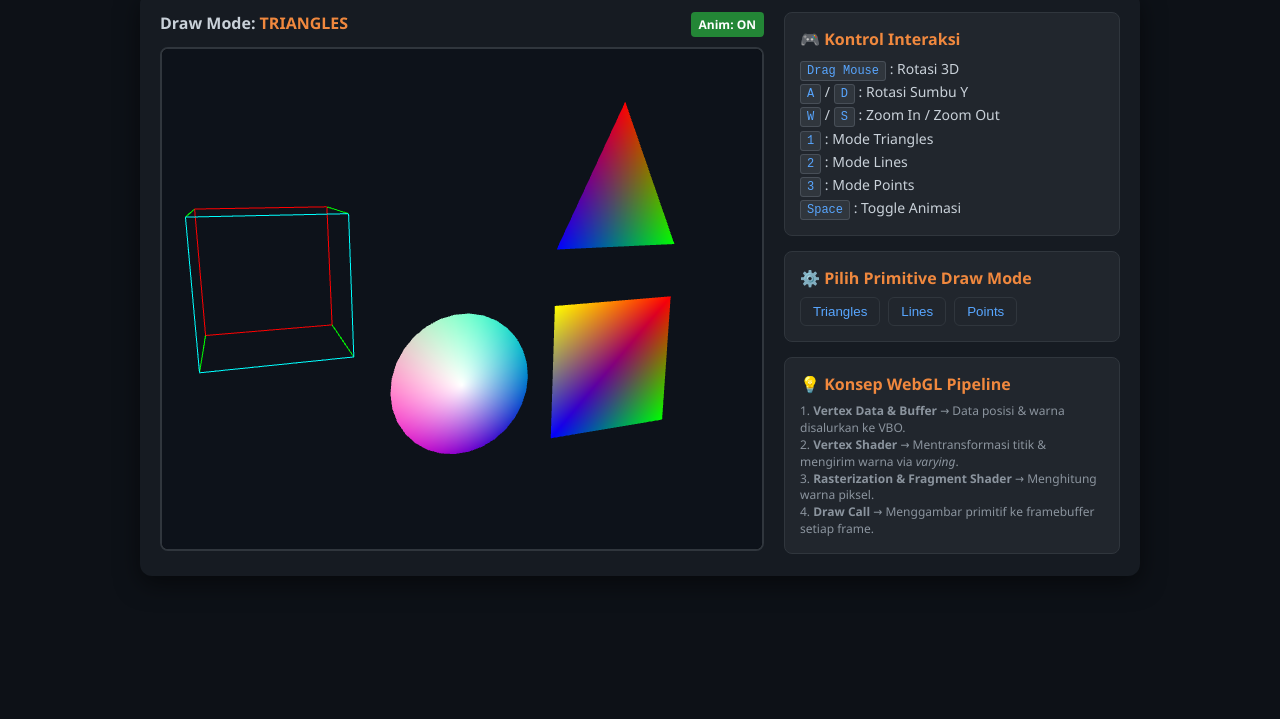
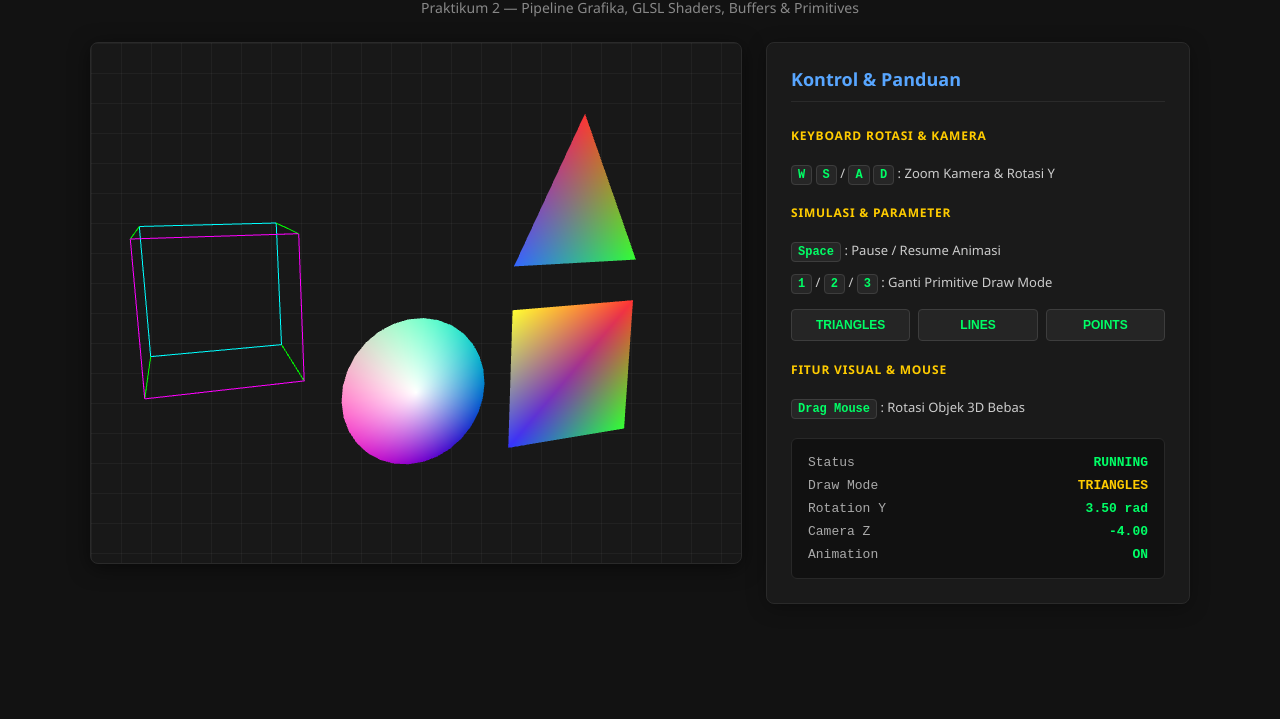
Before and after one commit to MandyTjandra/Praktikum-Grafika-Komputer, a plain HTML site: page Praktikum 2/index.html in a window 1280 px wide. Shown: the part 81-800 px from the top of the page. Drawn offline with Linux system fonts and the light colour scheme.

Commit message:
Update index.html

```diff
--- a/Praktikum 2/index.html
+++ b/Praktikum 2/index.html
@@ -7,137 +7,237 @@
     <style>
         * { box-sizing: border-box; margin: 0; padding: 0; }
         body {
-            background-color: #0d1117;
-            color: #c9d1d9;
-            font-family: 'Segoe UI', Tahoma, Geneva, Verdana, sans-serif;
+            background-color: #121212;
+            color: #d4d4d4;
+            font-family: 'Segoe UI', -apple-system, BlinkMacSystemFont, Roboto, sans-serif;
             display: flex;
             flex-direction: column;
             align-items: center;
             min-height: 100vh;
-            padding: 20px;
+            padding: 30px 20px;
         }
-        h1 { color: #58a6ff; margin-bottom: 10px; }
-        .container {
+
+        /* Header Style */
+        .header {
+            text-align: center;
+            margin-bottom: 25px;
+        }
+        .header h1 {
+            color: #00ff66;
+            font-size: 32px;
+            font-weight: 800;
+            margin-bottom: 6px;
+            letter-spacing: 0.5px;
+        }
+        .header p {
+            color: #888;
+            font-size: 14px;
+        }
+
+        /* Layout Container */
+        .main-container {
             display: flex;
             flex-direction: row;
-            gap: 20px;
-            background: #161b22;
-            padding: 20px;
-            border-radius: 12px;
-            box-shadow: 0 8px 24px rgba(0,0,0,0.5);
-            max-width: 1000px;
+            gap: 24px;
+            max-width: 1100px;
             width: 100%;
+            align-items: flex-start;
+        }
+
+        /* Canvas Wrapper with Grid Background */
+        .canvas-container {
+            position: relative;
+            background-color: #181818;
+            background-image:
+                linear-gradient(to right, rgba(255, 255, 255, 0.04) 1px, transparent 1px),
+                linear-gradient(to bottom, rgba(255, 255, 255, 0.04) 1px, transparent 1px);
+            background-size: 30px 30px;
+            border: 1px solid #2a2a2a;
+            border-radius: 8px;
+            box-shadow: 0 4px 20px rgba(0, 0, 0, 0.5);
+            overflow: hidden;
         }
         canvas {
-            border: 2px solid #30363d;
-            border-radius: 8px;
-            background-color: #000;
+            display: block;
             cursor: grab;
         }
         canvas:active { cursor: grabbing; }
-        .controls {
+
+        /* Sidebar Style */
+        .sidebar {
             flex: 1;
+            background-color: #1a1a1a;
+            border: 1px solid #2a2a2a;
+            border-radius: 8px;
+            padding: 24px;
             display: flex;
             flex-direction: column;
-            gap: 15px;
+            gap: 20px;
+            box-shadow: 0 4px 20px rgba(0, 0, 0, 0.3);
+            min-width: 320px;
         }
-        .card {
-            background: #21262d;
-            padding: 15px;
-            border-radius: 8px;
-            border: 1px solid #30363d;
+
+        .sidebar h2 {
+            color: #58a6ff;
+            font-size: 18px;
+            border-bottom: 1px solid #2a2a2a;
+            padding-bottom: 10px;
+            margin-bottom: 5px;
         }
-        .card h3 { color: #f0883e; margin-bottom: 8px; font-size: 16px; }
-        ul { list-style-type: none; font-size: 14px; line-height: 1.6; }
+
+        .section-title {
+            color: #ffcc00;
+            font-size: 12px;
+            font-weight: 700;
+            text-transform: uppercase;
+            letter-spacing: 0.8px;
+            margin-bottom: 8px;
+        }
+
+        .control-group {
+            display: flex;
+            flex-direction: column;
+            gap: 12px;
+        }
+
+        .control-item {
+            font-size: 13px;
+            color: #ccc;
+            line-height: 1.5;
+        }
+
         kbd {
-            background: #30363d;
-            border-radius: 3px;
+            background-color: #262626;
+            color: #00ff66;
+            border: 1px solid #3d3d3d;
+            border-radius: 4px;
             padding: 2px 6px;
+            font-family: monospace;
             font-size: 12px;
-            color: #58a6ff;
-            border: 1px solid #484f58;
+            font-weight: bold;
         }
-        .status-bar {
+
+        /* Status Box */
+        .status-box {
+            background-color: #111;
+            border: 1px solid #282828;
+            border-radius: 6px;
+            padding: 16px;
+            font-family: 'Courier New', Courier, monospace;
+            font-size: 13px;
+            display: flex;
+            flex-direction: column;
+            gap: 8px;
+        }
+        .status-row {
             display: flex;
             justify-content: space-between;
-            margin-bottom: 10px;
-            font-weight: bold;
         }
-        .badge {
-            padding: 4px 8px;
-            border-radius: 4px;
-            background: #238636;
-            color: white;
-            font-size: 12px;
-        }
+        .status-label { color: #aaa; }
+        .status-value { color: #00ff66; font-weight: bold; }
+        .status-value.off { color: #ff4444; }
+
+        /* Interactive Buttons */
         .btn-group {
             display: flex;
             gap: 8px;
-            margin-top: 8px;
+            margin-top: 4px;
         }
         button {
-            background: #21262d;
-            color: #58a6ff;
-            border: 1px solid #30363d;
-            padding: 6px 12px;
-            border-radius: 6px;
+            flex: 1;
+            background: #252525;
+            color: #00ff66;
+            border: 1px solid #3d3d3d;
+            padding: 8px 12px;
+            border-radius: 4px;
+            font-size: 12px;
+            font-weight: bold;
             cursor: pointer;
-            transition: 0.2s;
+            transition: all 0.2s ease;
         }
-        button:hover { background: #30363d; }
+        button:hover {
+            background: #00ff66;
+            color: #111;
+            border-color: #00ff66;
+        }
     </style>
 </head>
 <body>
 
-    <h1>WebGL Primitive Playground</h1>
+    <div class="header">
+        <h1>WebGL Primitive Playground</h1>
+        <p>Praktikum 2 — Pipeline Grafika, GLSL Shaders, Buffers & Primitives</p>
+    </div>
 
-    <div class="container">
-        <div>
-            <div class="status-bar">
-                <span>Draw Mode: <span id="modeLabel" style="color:#f0883e;">TRIANGLES</span></span>
-                <span class="badge" id="animBadge">Anim: ON</span>
-            </div>
-            <canvas id="webgl-canvas" width="600" height="500"></canvas>
+    <div class="main-container">
+        <!-- Canvas Left Area -->
+        <div class="canvas-container">
+            <canvas id="webgl-canvas" width="650" height="520"></canvas>
         </div>
 
-        <div class="controls">
-            <div class="card">
-                <h3>🎮 Kontrol Interaksi</h3>
-                <ul>
-                    <li><kbd>Drag Mouse</kbd> : Rotasi 3D</li>
-                    <li><kbd>A</kbd> / <kbd>D</kbd> : Rotasi Sumbu Y</li>
-                    <li><kbd>W</kbd> / <kbd>S</kbd> : Zoom In / Zoom Out</li>
-                    <li><kbd>1</kbd> : Mode Triangles</li>
-                    <li><kbd>2</kbd> : Mode Lines</li>
-                    <li><kbd>3</kbd> : Mode Points</li>
-                    <li><kbd>Space</kbd> : Toggle Animasi</li>
-                </ul>
-            </div>
+        <!-- Sidebar Right Area -->
+        <div class="sidebar">
+            <h2>Kontrol & Panduan</h2>
 
-            <div class="card">
-                <h3>⚙️ Pilih Primitive Draw Mode</h3>
-                <div class="btn-group">
-                    <button onclick="setDrawMode(0)">Triangles</button>
-                    <button onclick="setDrawMode(1)">Lines</button>
-                    <button onclick="setDrawMode(2)">Points</button>
+            <div class="control-group">
+                <div class="section-title">Keyboard Rotasi & Kamera</div>
+                <div class="control-item">
+                    <kbd>W</kbd> <kbd>S</kbd> / <kbd>A</kbd> <kbd>D</kbd> : Zoom Kamera & Rotasi Y
                 </div>
             </div>
 
-            <div class="card">
-                <h3>💡 Konsep WebGL Pipeline</h3>
-                <p style="font-size: 12px; line-height: 1.4; color: #8b949e;">
-                    1. <b>Vertex Data & Buffer</b> → Data posisi & warna disalurkan ke VBO.<br>
-                    2. <b>Vertex Shader</b> → Mentransformasi titik & mengirim warna via <i>varying</i>.<br>
-                    3. <b>Rasterization & Fragment Shader</b> → Menghitung warna piksel.<br>
-                    4. <b>Draw Call</b> → Menggambar primitif ke framebuffer setiap frame.
-                </p>
+            <div class="control-group">
+                <div class="section-title">Simulasi & Parameter</div>
+                <div class="control-item">
+                    <kbd>Space</kbd> : Pause / Resume Animasi
+                </div>
+                <div class="control-item">
+                    <kbd>1</kbd> / <kbd>2</kbd> / <kbd>3</kbd> : Ganti Primitive Draw Mode
+                </div>
+                <div class="btn-group">
+                    <button onclick="setDrawMode(0)">TRIANGLES</button>
+                    <button onclick="setDrawMode(1)">LINES</button>
+                    <button onclick="setDrawMode(2)">POINTS</button>
+                </div>
+            </div>
+
+            <div class="control-group">
+                <div class="section-title">Fitur Visual & Mouse</div>
+                <div class="control-item">
+                    <kbd>Drag Mouse</kbd> : Rotasi Objek 3D Bebas
+                </div>
+            </div>
+
+            <!-- Status Box -->
+            <div class="status-box">
+                <div class="status-row">
+                    <span class="status-label">Status</span>
+                    <span class="status-value" id="valStatus">RUNNING</span>
+                </div>
+                <div class="status-row">
+                    <span class="status-label">Draw Mode</span>
+                    <span class="status-value" id="valMode" style="color:#ffcc00;">TRIANGLES</span>
+                </div>
+                <div class="status-row">
+                    <span class="status-label">Rotation Y</span>
+                    <span class="status-value" id="valRotY">0.00 rad</span>
+                </div>
+                <div class="status-row">
+                    <span class="status-label">Camera Z</span>
+                    <span class="status-value" id="valCamZ">-4.00</span>
+                </div>
+                <div class="status-row">
+                    <span class="status-label">Animation</span>
+                    <span class="status-value" id="valAnim">ON</span>
+                </div>
             </div>
         </div>
     </div>
 
 <script>
 
-// GSL
+
+//GLSL SHADERS CODE
 const vertexShaderSource = `
     attribute vec3 aPosition;
     attribute vec3 aColor;
@@ -150,7 +250,7 @@ const vertexShaderSource = `
     void main() {
         gl_Position = uMatrix * vec4(aPosition, 1.0);
         gl_PointSize = uPointSize;
-        vColor = aColor; // Meneruskan vertex color ke Fragment Shader
+        vColor = aColor;
     }
 `;
 
@@ -164,16 +264,7 @@ const fragmentShaderSource = `
 `;
 
 
-// MATRIKS MATH UTILITIES (3D Transformation)
-function createIdentityMatrix() {
-    return [
-        1, 0, 0, 0,
-        0, 1, 0, 0,
-        0, 0, 1, 0,
-        0, 0, 0, 1
-    ];
-}
-
+// MATRIKS MATH UTILITIES
 function multiplyMatrices(a, b) {
     let out = new Float32Array(16);
     for (let i = 0; i < 4; i++) {
@@ -229,23 +320,14 @@ function createTranslationMatrix(tx, ty, tz) {
 }
 
 
-// INISIALISASI WEBGL & SHADER PROGRAM
+// INIT WEBGL & SHADERS
 const canvas = document.getElementById('webgl-canvas');
-const gl = canvas.getContext('webgl');
-
-if (!gl) {
-    alert("WebGL tidak didukung oleh browser Anda!");
-}
+const gl = canvas.getContext('webgl', { alpha: true });
 
 function createShader(gl, type, source) {
     const shader = gl.createShader(type);
     gl.shaderSource(shader, source);
     gl.compileShader(shader);
-    if (!gl.getShaderParameter(shader, gl.COMPILE_STATUS)) {
-        console.error('Error compiling shader:', gl.getShaderInfoLog(shader));
-        gl.deleteShader(shader);
-        return null;
-    }
     return shader;
 }
 
@@ -256,42 +338,33 @@ const program = gl.createProgram();
 gl.attachShader(program, vertexShader);
 gl.attachShader(program, fragmentShader);
 gl.linkProgram(program);
-
-if (!gl.getProgramParameter(program, gl.LINK_STATUS)) {
-    console.error('Error linking program:', gl.getProgramInfoLog(program));
-}
-
 gl.useProgram(program);
 
-// Lookups attribute & uniform locations
 const aPositionLoc = gl.getAttribLocation(program, 'aPosition');
 const aColorLoc = gl.getAttribLocation(program, 'aColor');
 const uMatrixLoc = gl.getUniformLocation(program, 'uMatrix');
 const uPointSizeLoc = gl.getUniformLocation(program, 'uPointSize');
 
-// MEMBUAT GEOMETRI (VERTICES & COLORS)
-// Triangle
+
+// GEOMETRI & BUFFERS
 const triangleData = new Float32Array([
-    // x, y, z,       r, g, b
-     0.0,  0.5, 0.0,  1.0, 0.0, 0.0,
-    -0.5, -0.5, 0.0,  0.0, 1.0, 0.0,
-     0.5, -0.5, 0.0,  0.0, 0.0, 1.0
+     0.0,  0.5, 0.0,  1.0, 0.2, 0.2,
+    -0.5, -0.5, 0.0,  0.2, 1.0, 0.2,
+     0.5, -0.5, 0.0,  0.2, 0.4, 1.0
 ]);
 
-// Square (2 Triangles = 6 Vertices)
 const squareData = new Float32Array([
-    -0.5,  0.5, 0.0,  1.0, 0.0, 0.0,
-    -0.5, -0.5, 0.0,  0.0, 1.0, 0.0,
-     0.5, -0.5, 0.0,  0.0, 0.0, 1.0,
+    -0.5,  0.5, 0.0,  1.0, 0.2, 0.2,
+    -0.5, -0.5, 0.0,  0.2, 1.0, 0.2,
+     0.5, -0.5, 0.0,  0.2, 0.2, 1.0,
 
-    -0.5,  0.5, 0.0,  1.0, 0.0, 0.0,
-     0.5, -0.5, 0.0,  0.0, 0.0, 1.0,
-     0.5,  0.5, 0.0,  1.0, 1.0, 0.0
+    -0.5,  0.5, 0.0,  1.0, 0.2, 0.2,
+     0.5, -0.5, 0.0,  0.2, 0.2, 1.0,
+     0.5,  0.5, 0.0,  1.0, 1.0, 0.2
 ]);
 
-// Circle / Polygon (Triangle Fan / Points)
 function createCircleData(radius, segments) {
-    let verts = [0.0, 0.0, 0.0,  1.0, 1.0, 1.0]; // Center vertex
+    let verts = [0.0, 0.0, 0.0,  1.0, 1.0, 1.0];
     for(let i = 0; i <= segments; i++) {
         let angle = (i / segments) * Math.PI * 2;
         let x = Math.cos(angle) * radius;
@@ -305,26 +378,21 @@ function createCircleData(radius, segments) {
 }
 const circleData = createCircleData(0.5, 30);
 
-// Wireframe Cube (12 Lines = 24 Vertices)
 const cubeLinesData = new Float32Array([
-    // Depan
-    -0.4,-0.4, 0.4,  1,0,0,   0.4,-0.4, 0.4,  1,0,0,
-     0.4,-0.4, 0.4,  1,0,0,   0.4, 0.4, 0.4,  1,0,0,
-     0.4, 0.4, 0.4,  1,0,0,  -0.4, 0.4, 0.4,  1,0,0,
-    -0.4, 0.4, 0.4,  1,0,0,  -0.4,-0.4, 0.4,  1,0,0,
-    // Belakang
-    -0.4,-0.4,-0.4,  0,1,1,   0.4,-0.4,-0.4,  0,1,1,
-     0.4,-0.4,-0.4,  0,1,1,   0.4, 0.4,-0.4,  0,1,1,
-     0.4, 0.4,-0.4,  0,1,1,  -0.4, 0.4,-0.4,  0,1,1,
-    -0.4, 0.4,-0.4,  0,1,1,  -0.4,-0.4,-0.4,  0,1,1,
-    // Penghubung
+    -0.4,-0.4, 0.4,  0,1,1,   0.4,-0.4, 0.4,  0,1,1,
+     0.4,-0.4, 0.4,  0,1,1,   0.4, 0.4, 0.4,  0,1,1,
+     0.4, 0.4, 0.4,  0,1,1,  -0.4, 0.4, 0.4,  0,1,1,
+    -0.4, 0.4, 0.4,  0,1,1,  -0.4,-0.4, 0.4,  0,1,1,
+    -0.4,-0.4,-0.4,  1,0,1,   0.4,-0.4,-0.4,  1,0,1,
+     0.4,-0.4,-0.4,  1,0,1,   0.4, 0.4,-0.4,  1,0,1,
+     0.4, 0.4,-0.4,  1,0,1,  -0.4, 0.4,-0.4,  1,0,1,
+    -0.4, 0.4,-0.4,  1,0,1,  -0.4,-0.4,-0.4,  1,0,1,
     -0.4,-0.4, 0.4,  0,1,0,  -0.4,-0.4,-0.4,  0,1,0,
      0.4,-0.4, 0.4,  0,1,0,   0.4,-0.4,-0.4,  0,1,0,
      0.4, 0.4, 0.4,  0,1,0,   0.4, 0.4,-0.4,  0,1,0,
     -0.4, 0.4, 0.4,  0,1,0,  -0.4, 0.4,-0.4,  0,1,0
 ]);
 
-// Helper Function: Membuat Buffer WebGL
 function createGPUBuffer(data) {
     const buffer = gl.createBuffer();
     gl.bindBuffer(gl.ARRAY_BUFFER, buffer);
@@ -338,8 +406,9 @@ const objCircle   = createGPUBuffer(circleData);
 const objCube     = createGPUBuffer(cubeLinesData);
 
 
-// STATE & INTERAKSI
-let drawModeIndex = 0; // 0: TRIANGLES, 1: LINES, 2: POINTS
+
+// INTERAKSI & STATE
+let drawModeIndex = 0;
 const drawModes = [gl.TRIANGLES, gl.LINES, gl.POINTS];
 const drawModeNames = ["TRIANGLES", "LINES", "POINTS"];
 
@@ -352,7 +421,6 @@ let isDragging = false;
 let lastMouseX = 0;
 let lastMouseY = 0;
 
-// Mouse Interaction
 canvas.addEventListener('mousedown', (e) => {
     isDragging = true;
     lastMouseX = e.clientX;
@@ -373,7 +441,6 @@ canvas.addEventListener('mousemove', (e) => {
     lastMouseY = e.clientY;
 });
 
-// Keyboard Interaction
 window.addEventListener('keydown', (e) => {
     switch (e.key.toLowerCase()) {
         case 'a': rotY -= 0.1; break;
@@ -385,60 +452,59 @@ window.addEventListener('keydown', (e) => {
         case '3': setDrawMode(2); break;
         case ' ':
             isAnimating = !isAnimating;
-            document.getElementById('animBadge').innerText = `Anim: ${isAnimating ? 'ON' : 'OFF'}`;
-            document.getElementById('animBadge').style.background = isAnimating ? '#238636' : '#da3633';
+            updateStatusUI();
             break;
     }
 });
 
 function setDrawMode(index) {
     drawModeIndex = index;
-    document.getElementById('modeLabel').innerText = drawModeNames[index];
+    updateStatusUI();
+}
+
+function updateStatusUI() {
+    document.getElementById('valMode').innerText = drawModeNames[drawModeIndex];
+    document.getElementById('valStatus').innerText = isAnimating ? "RUNNING" : "PAUSED";
+    document.getElementById('valStatus').style.color = isAnimating ? "#00ff66" : "#ffcc00";
+    document.getElementById('valAnim').innerText = isAnimating ? "ON" : "OFF";
+    document.getElementById('valAnim').className = isAnimating ? "status-value" : "status-value off";
 }
 
 
 // RENDER LOOP
 function drawObject(obj, activeDrawMode, modelMatrix, projMatrix) {
-    // Gabungkan Matriks Perspektif & Model
     let mvp = multiplyMatrices(projMatrix, modelMatrix);
     gl.uniformMatrix4fv(uMatrixLoc, false, mvp);
 
-    // Bind Buffer
     gl.bindBuffer(gl.ARRAY_BUFFER, obj.buffer);
 
-    // Set Attributes (Position & Color dari Buffer yang sama)
     const FSIZE = Float32Array.BYTES_PER_ELEMENT;
-
-    // Position Attribute
     gl.vertexAttribPointer(aPositionLoc, 3, gl.FLOAT, false, FSIZE * 6, 0);
     gl.enableVertexAttribArray(aPositionLoc);
 
-    // Color Attribute
     gl.vertexAttribPointer(aColorLoc, 3, gl.FLOAT, false, FSIZE * 6, FSIZE * 3);
     gl.enableVertexAttribArray(aColorLoc);
 
-    // Set Point Size (apabila menggunakan gl.POINTS)
     gl.uniform1f(uPointSizeLoc, 6.0);
-
-    // Draw Call
     gl.drawArrays(activeDrawMode, 0, obj.count);
 }
 
 function render() {
     gl.enable(gl.DEPTH_TEST);
-    gl.clearColor(0.05, 0.07, 0.1, 1.0);
+    gl.clearColor(0.0, 0.0, 0.0, 0.0); // Transparent canvas background to see grid
     gl.clear(gl.COLOR_BUFFER_BIT | gl.DEPTH_BUFFER_BIT);
 
-    // Update Animasi Rotasi
     if (isAnimating) {
         rotY += 0.01;
     }
 
-    // Matriks Proyeksi Perspektif
+    // Dynamic UI Updates
+    document.getElementById('valRotY').innerText = rotY.toFixed(2) + " rad";
+    document.getElementById('valCamZ').innerText = cameraZ.toFixed(2);
+
     const aspect = canvas.width / canvas.height;
     const projMatrix = createPerspectiveMatrix(Math.PI / 4, aspect, 0.1, 100.0);
 
-    // Transformasi Utama Scene / Kamera
     let viewMatrix = createTranslationMatrix(0, 0, cameraZ);
     let rx = createRotationXMatrix(rotX);
     let ry = createRotationYMatrix(rotY);
@@ -447,30 +513,27 @@ function render() {
 
     const currentMode = drawModes[drawModeIndex];
 
-    // --- 1. Triangle (Kiri Atas) ---
-    let mTriangle = multiplyMatrices(sceneMatrix, createTranslationMatrix(-1.2, 0.8, 0));
+    // 1. Triangle
+    let mTriangle = multiplyMatrices(sceneMatrix, createTranslationMatrix(-1.2, 0.7, 0));
     drawObject(objTriangle, currentMode, mTriangle, projMatrix);
 
-    // --- 2. Square (Kiri Bawah) ---
+    // 2. Square
     let mSquare = multiplyMatrices(sceneMatrix, createTranslationMatrix(-1.2, -0.6, 0));
     drawObject(objSquare, currentMode, mSquare, projMatrix);
 
-    // --- 3. Circle / Fan (Tengah) ---
+    // 3. Circle / Fan
     let mCircle = multiplyMatrices(sceneMatrix, createTranslationMatrix(0.0, -0.6, 0));
-    // Lingkaran menggunakan TRIANGLE_FAN jika mode default, atau mengikuti global mode
     let circleMode = (drawModeIndex === 0) ? gl.TRIANGLE_FAN : currentMode;
     drawObject(objCircle, circleMode, mCircle, projMatrix);
 
-    // --- 4. Wireframe Cube (Kanan) ---
-    let mCube = multiplyMatrices(sceneMatrix, createTranslationMatrix(1.2, 0.2, 0));
-    // Cube bawaannya adalah garis
+    // 4. Wireframe Cube
+    let mCube = multiplyMatrices(sceneMatrix, createTranslationMatrix(1.2, 0.1, 0));
     let cubeMode = (drawModeIndex === 0) ? gl.LINES : currentMode;
     drawObject(objCube, cubeMode, mCube, projMatrix);
 
     requestAnimationFrame(render);
 }
 
-// Mulai Render Loop
 requestAnimationFrame(render);
 
 </script>
```
